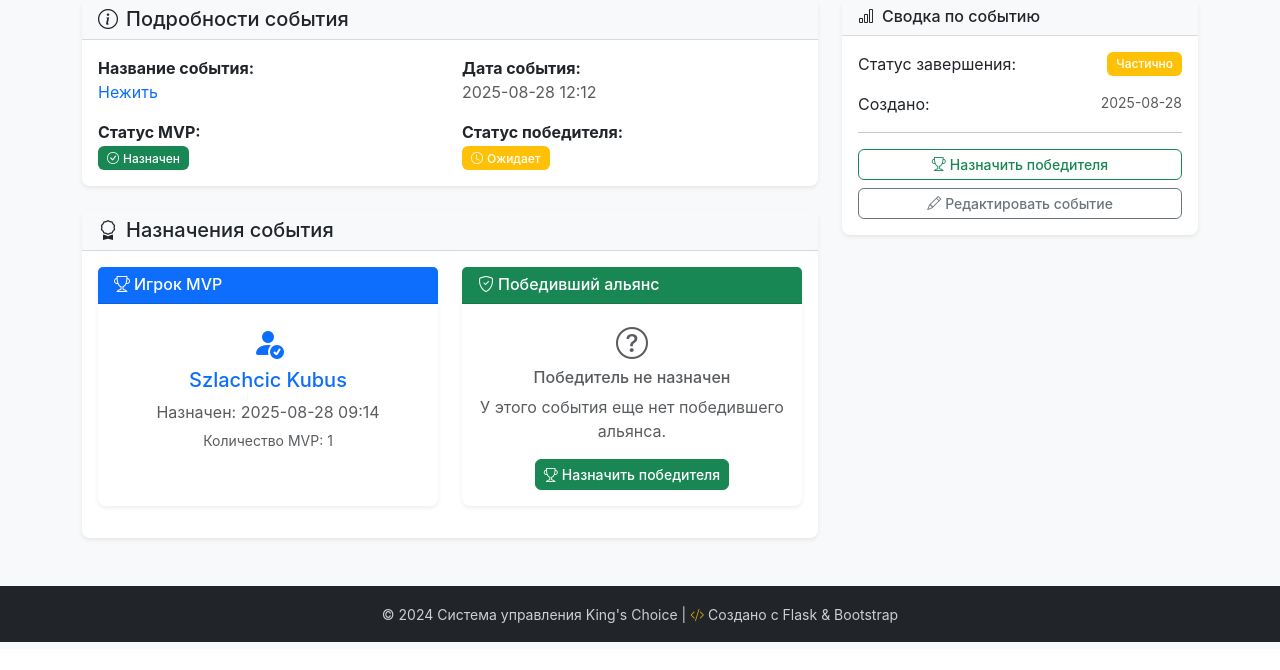
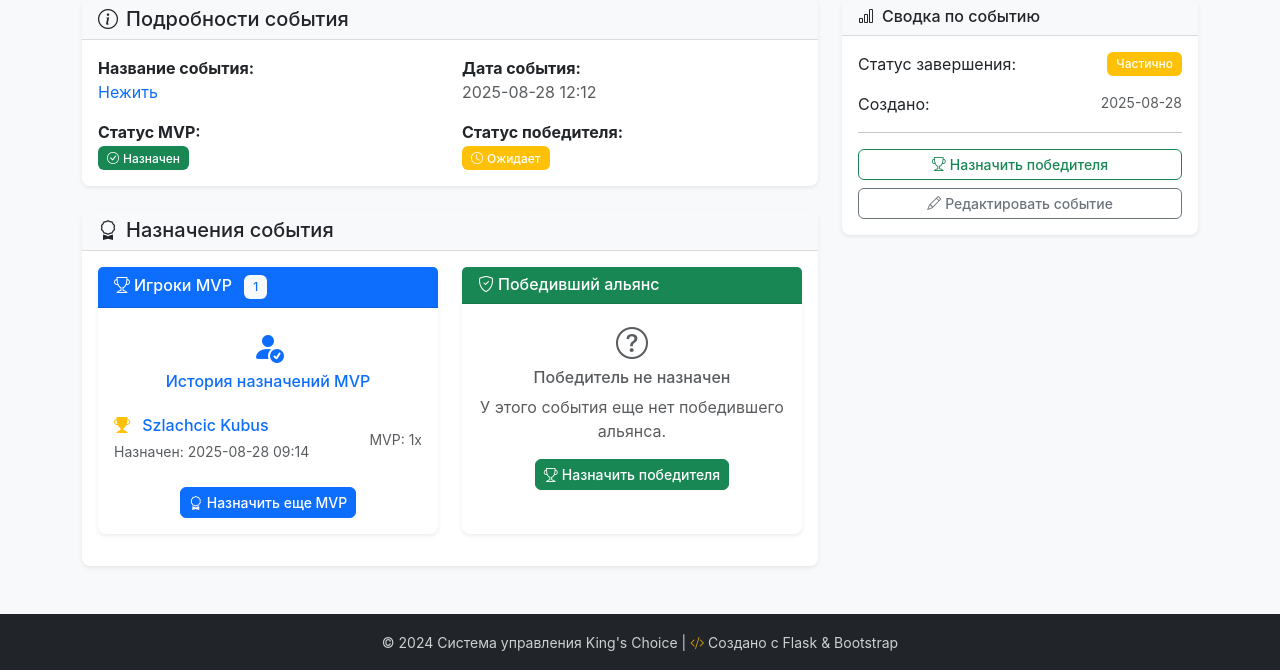
Before and after one commit to knoticoo/kings, a Flask app: page /events/view/1 in a window 1280 px wide. Shown: the part 151-821 px from the top of the page. Before the commit the page ends 793 px from the top, so only its background shows below. Run offline with Flask 3, Linux system fonts and the light colour scheme.

Commit message:
Checkpoint before follow-up message
Co-authored-by: zwqr59nn79 <zwqr59nn79@privaterelay.appleid.com>

```diff
--- a/routes/event_routes.py
+++ b/routes/event_routes.py
@@ -34,9 +34,13 @@ def list_events():
         # Get assignment data for each event
         events_data = []
         for event in events:
+            # Get all MVP assignments for this event (since events can be reused)
+            mvp_assignments = MVPAssignment.query.filter_by(event_id=event.id).order_by(MVPAssignment.assigned_at.desc()).all()
+
             event_info = {
                 'event': event,
-                'mvp_assignment': MVPAssignment.query.filter_by(event_id=event.id).first(),
+                'mvp_assignments': mvp_assignments,
+                'mvp_assignment': mvp_assignments[0] if mvp_assignments else None,  # Keep first for backward compatibility
                 'winner_assignment': WinnerAssignment.query.filter_by(event_id=event.id).first()
             }
             events_data.append(event_info)
@@ -202,18 +206,22 @@ def view_event(event_id):
 
     Shows:
     - Event details
-    - MVP assignment (if any)
+    - All MVP assignments (since events can be reused)
     - Winner assignment (if any)
     - Event history/timeline
     """
     try:
         event = Event.query.get_or_404(event_id)
-        mvp_assignment = MVPAssignment.query.filter_by(event_id=event_id).first()
+
+        # Get ALL MVP assignments for this event (since events can be reused)
+        mvp_assignments = MVPAssignment.query.filter_by(event_id=event_id).order_by(MVPAssignment.assigned_at.desc()).all()
+
+        # Get winner assignment (still only one per event)
         winner_assignment = WinnerAssignment.query.filter_by(event_id=event_id).first()
 
         return render_template('events/view.html',
                              event=event,
-                             mvp_assignment=mvp_assignment,
+                             mvp_assignments=mvp_assignments,
                              winner_assignment=winner_assignment)
 
     except Exception as e:
--- a/templates/events/view.html
+++ b/templates/events/view.html
@@ -91,29 +91,61 @@
             </div>
             <div class="card-body">
                 <div class="row">
-                    <!-- MVP Assignment -->
+                    <!-- MVP Assignments -->
                     <div class="col-md-6 mb-3">
                         <div class="card h-100">
                             <div class="card-header bg-primary text-white">
                                 <h6 class="card-title mb-0">
-                                    <i class="bi bi-trophy me-1"></i>Игрок MVP
+                                    <i class="bi bi-trophy me-1"></i>Игроки MVP
+                                    {% if mvp_assignments %}
+                                        <span class="badge bg-light text-primary ms-2">{{ mvp_assignments|length }}</span>
+                                    {% endif %}
                                 </h6>
                             </div>
-                            <div class="card-body text-center">
-                                {% if mvp_assignment %}
+                            <div class="card-body">
+                                {% if mvp_assignments %}
+                                    <div class="text-center mb-3">
                                         <i class="bi bi-person-fill-check text-primary mb-2" style="font-size: 2rem;"></i>
-                                    <h5 class="text-primary">{{ mvp_assignment.player.name }}</h5>
-                                    <p class="text-muted mb-1">
-                                        Назначен: {{ mvp_assignment.assigned_at.strftime('%Y-%m-%d %H:%M') if mvp_assignment.assigned_at }}
-                                    </p>
-                                    <small class="text-muted">Количество MVP: {{ mvp_assignment.player.mvp_count }}</small>
+                                        <h6 class="text-primary">История назначений MVP</h6>
+                                    </div>
+
+                                    <div class="list-group list-group-flush">
+                                        {% for assignment in mvp_assignments %}
+                                        <div class="list-group-item px-0 py-2">
+                                            <div class="d-flex justify-content-between align-items-center">
+                                                <div>
+                                                    <h6 class="mb-1 text-primary">
+                                                        <i class="bi bi-trophy-fill text-warning me-2"></i>
+                                                        {{ assignment.player.name }}
+                                                    </h6>
+                                                    <small class="text-muted">
+                                                        Назначен: {{ assignment.assigned_at.strftime('%Y-%m-%d %H:%M') if assignment.assigned_at }}
+                                                    </small>
+                                                </div>
+                                                <div class="text-end">
+                                                    <small class="text-muted">
+                                                        MVP: {{ assignment.player.mvp_count }}x
+                                                    </small>
+                                                </div>
+                                            </div>
+                                        </div>
+                                        {% endfor %}
+                                    </div>
+
+                                    <div class="text-center mt-3">
+                                        <a href="{{ url_for('players.assign_mvp') }}" class="btn btn-primary btn-sm">
+                                            <i class="bi bi-award me-1"></i>Назначить еще MVP
+                                        </a>
+                                    </div>
                                 {% else %}
+                                    <div class="text-center">
                                         <i class="bi bi-question-circle text-muted mb-2" style="font-size: 2rem;"></i>
                                         <h6 class="text-muted">MVP не назначен</h6>
                                         <p class="text-muted">У этого события еще нет MVP.</p>
                                         <a href="{{ url_for('players.assign_mvp') }}" class="btn btn-primary btn-sm">
                                             <i class="bi bi-award me-1"></i>Назначить MVP
                                         </a>
+                                    </div>
                                 {% endif %}
                             </div>
                         </div>
```
Lines whose indentation alone changed are shown as unchanged.
